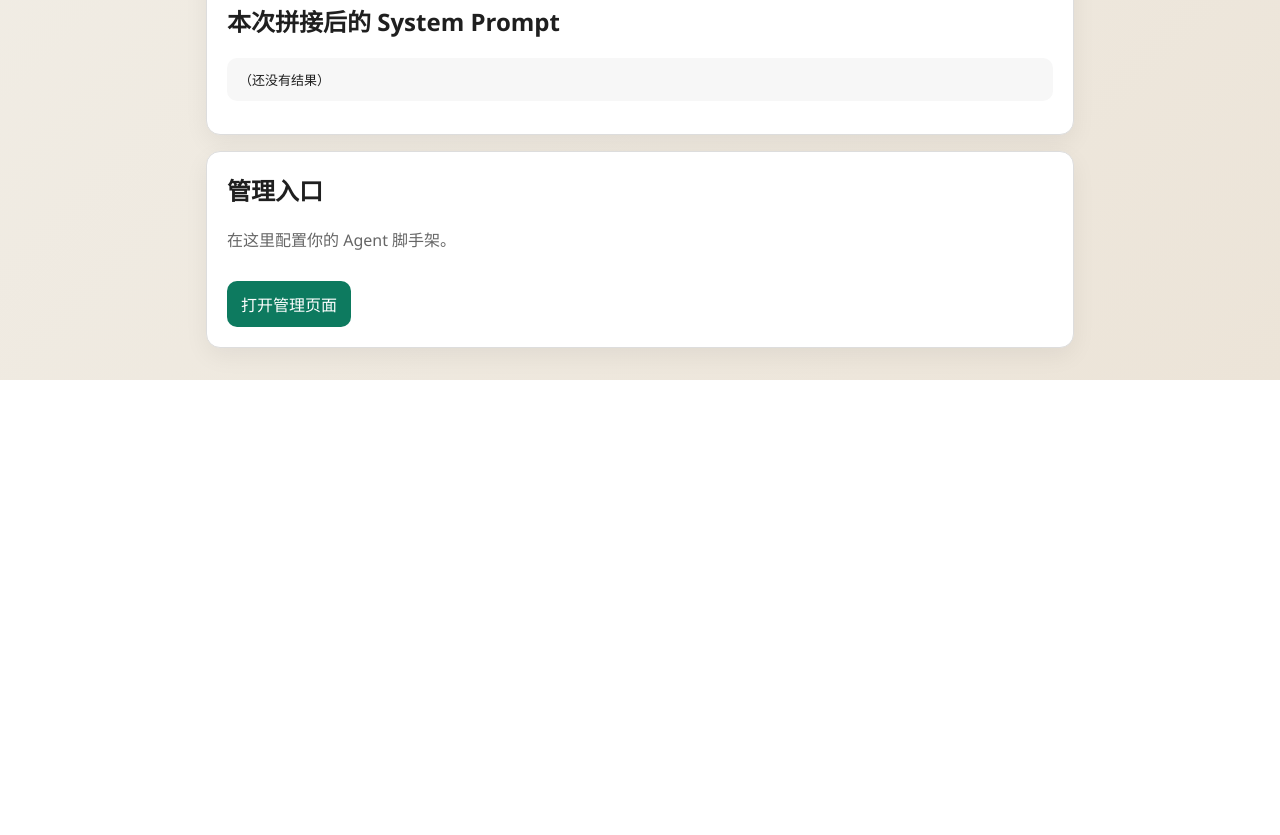
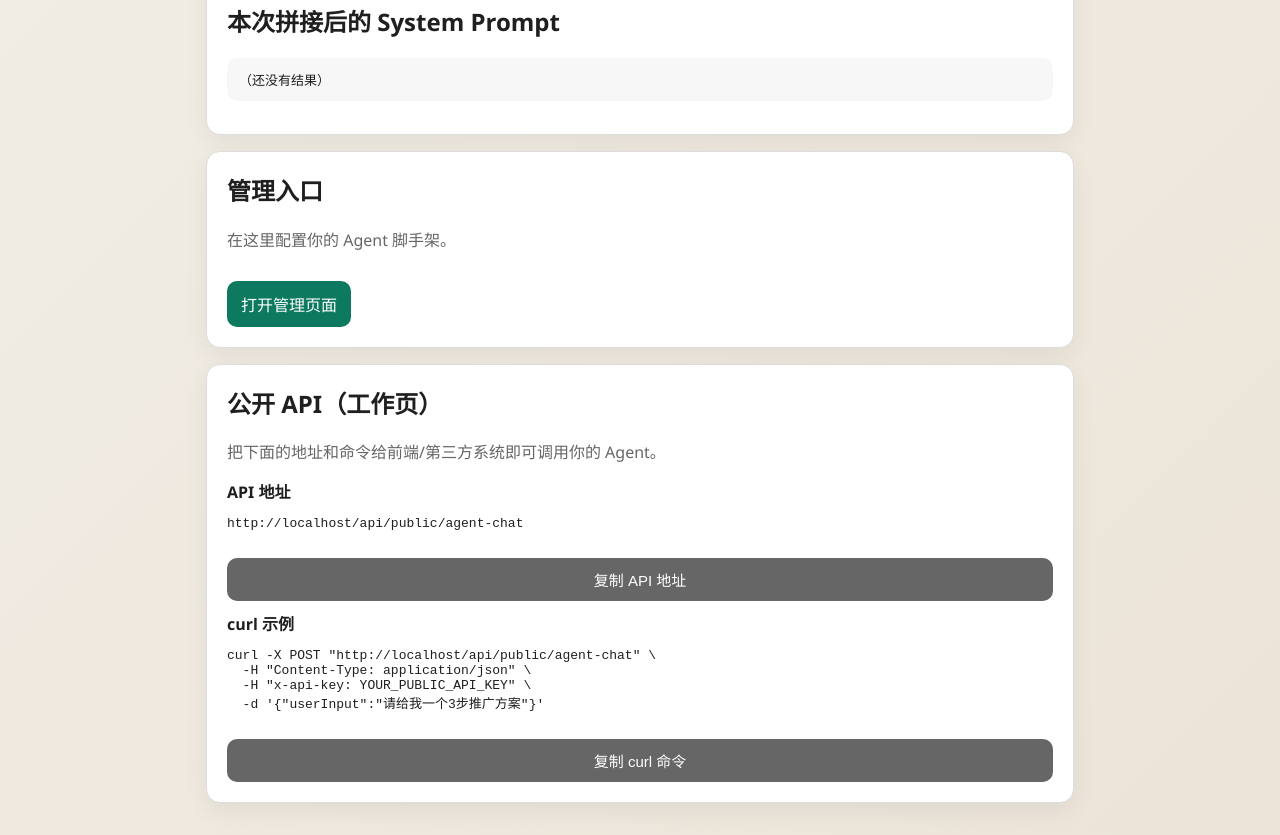
Before and after one commit to tidetide666-eng/tide-1, a website: page public/index.html in a window 1280 px wide. Shown: the part 583-1418 px from the top of the page. Before the commit the page ends 963 px from the top, so only its background shows below. Drawn offline with Linux system fonts and the light colour scheme.

Commit message:
feat: show public api endpoint and curl example on work page

```diff
--- a/public/index.html
+++ b/public/index.html
@@ -38,6 +38,18 @@
         <p class="muted">在这里配置你的 Agent 脚手架。</p>
         <a class="link-btn" href="/admin">打开管理页面</a>
       </section>
+
+      <section class="card">
+        <h2>公开 API（工作页）</h2>
+        <p class="muted">把下面的地址和命令给前端/第三方系统即可调用你的 Agent。</p>
+        <label>API 地址</label>
+        <pre id="apiUrl">（加载中）</pre>
+        <button class="secondary" id="copyApiUrlBtn">复制 API 地址</button>
+
+        <label>curl 示例</label>
+        <pre id="curlExample">（加载中）</pre>
+        <button class="secondary" id="copyCurlBtn">复制 curl 命令</button>
+      </section>
     </main>
 
     <script>
@@ -46,6 +58,36 @@
       const answerEl = document.getElementById("answer");
       const agentNameEl = document.getElementById("agentName");
       const usedPromptEl = document.getElementById("usedPrompt");
+      const apiUrlEl = document.getElementById("apiUrl");
+      const curlExampleEl = document.getElementById("curlExample");
+      const copyApiUrlBtn = document.getElementById("copyApiUrlBtn");
+      const copyCurlBtn = document.getElementById("copyCurlBtn");
+
+      const publicApiUrl = `${window.location.origin}/api/public/agent-chat`;
+      const curlExample = `curl -X POST "${publicApiUrl}" \\
+  -H "Content-Type: application/json" \\
+  -H "x-api-key: YOUR_PUBLIC_API_KEY" \\
+  -d '{"userInput":"请给我一个3步推广方案"}'`;
+
+      apiUrlEl.textContent = publicApiUrl;
+      curlExampleEl.textContent = curlExample;
+
+      async function copyText(btn, text) {
+        const old = btn.textContent;
+        try {
+          await navigator.clipboard.writeText(text);
+          btn.textContent = "复制成功";
+        } catch {
+          btn.textContent = "复制失败";
+        } finally {
+          setTimeout(() => {
+            btn.textContent = old;
+          }, 1200);
+        }
+      }
+
+      copyApiUrlBtn.addEventListener("click", () => copyText(copyApiUrlBtn, publicApiUrl));
+      copyCurlBtn.addEventListener("click", () => copyText(copyCurlBtn, curlExample));
 
       sendBtn.addEventListener("click", async () => {
         const userInput = userInputEl.value.trim();
```
